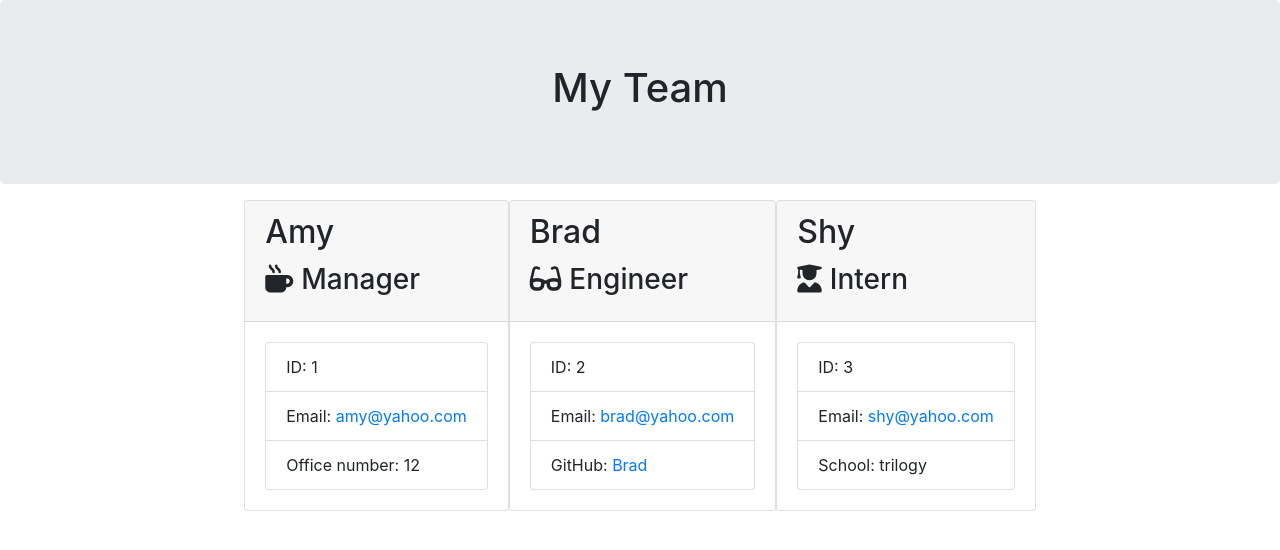
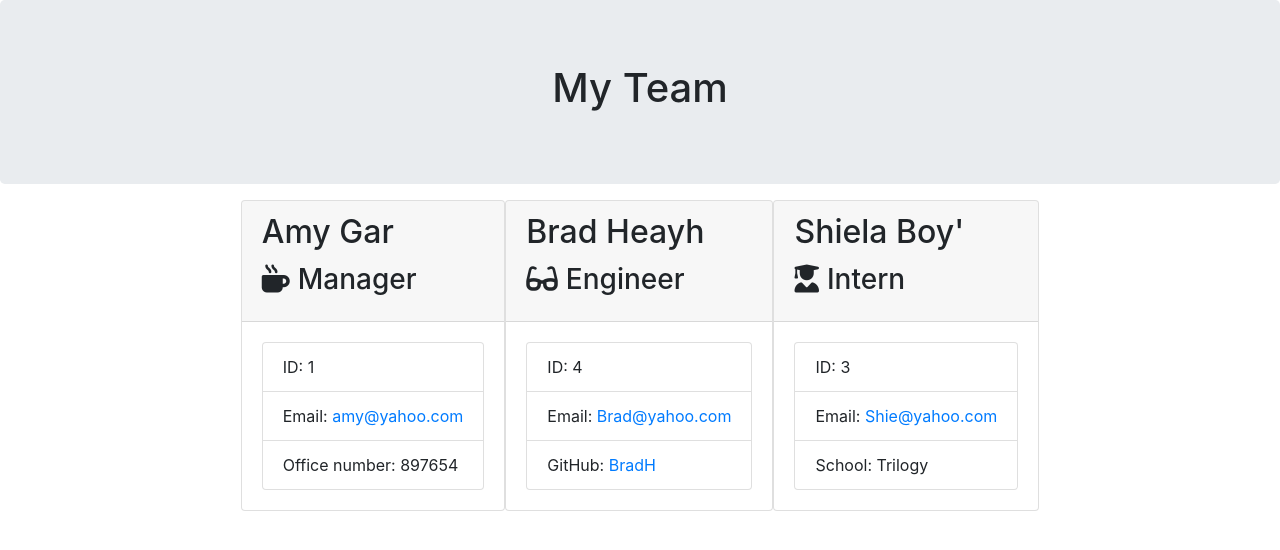
Before and after one commit to AmyBaguio/TemplateEngine-WorkersBasicInfo, a plain HTML site: page Develop/output/team.html in a window 1280 px wide. Drawn offline with nearby package versions, Linux system fonts and the light colour scheme.

Commit message:
attaching screenshot and video

```diff
--- a/Develop/output/team.html
+++ b/Develop/output/team.html
@@ -25,40 +25,40 @@
             <div class="team-area col-12 d-flex justify-content-center">
                 <div class="card employee-card">
     <div class="card-header">
-        <h2 class="card-title">Amy</h2>
+        <h2 class="card-title">Amy Gar</h2>
         <h3 class="card-title"><i class="fas fa-mug-hot mr-2"></i>Manager</h3>
     </div>
     <div class="card-body">
         <ul class="list-group">
             <li class="list-group-item">ID: 1</li>
             <li class="list-group-item">Email: <a href="mailto:amy@yahoo.com">amy@yahoo.com</a></li>
-            <li class="list-group-item">Office number: 12</li>
+            <li class="list-group-item">Office number: 897654</li>
         </ul>
     </div>
 </div>
 <div class="card employee-card">
     <div class="card-header">
-        <h2 class="card-title">Brad</h2>
+        <h2 class="card-title">Brad Heayh</h2>
         <h3 class="card-title"><i class="fas fa-glasses mr-2"></i>Engineer</h3>
     </div>
     <div class="card-body">
         <ul class="list-group">
-            <li class="list-group-item">ID: 2</li>
-            <li class="list-group-item">Email: <a href="mailto:brad@yahoo.com">brad@yahoo.com</a></li>
-            <li class="list-group-item">GitHub: <a href="https://github.com/Brad" target="_blank" rel="noopener noreferrer">Brad</a></li>
+            <li class="list-group-item">ID: 4</li>
+            <li class="list-group-item">Email: <a href="mailto:Brad@yahoo.com">Brad@yahoo.com</a></li>
+            <li class="list-group-item">GitHub: <a href="https://github.com/BradH" target="_blank" rel="noopener noreferrer">BradH</a></li>
         </ul>
     </div>
 </div>
 <div class="card employee-card">
     <div class="card-header">
-        <h2 class="card-title">Shy</h2>
+        <h2 class="card-title">Shiela Boy'</h2>
         <h3 class="card-title"><i class="fas fa-user-graduate mr-2"></i>Intern</h3>
     </div>
     <div class="card-body">
         <ul class="list-group">
             <li class="list-group-item">ID: 3</li>
-            <li class="list-group-item">Email: <a href="mailto:shy@yahoo.com">shy@yahoo.com</a></li>
-            <li class="list-group-item">School: trilogy</li>
+            <li class="list-group-item">Email: <a href="mailto:Shie@yahoo.com">Shie@yahoo.com</a></li>
+            <li class="list-group-item">School: Trilogy</li>
         </ul>
     </div>
 </div>
```
Also changed, not shown: Assets/MyTeam.png (added), README.md.
